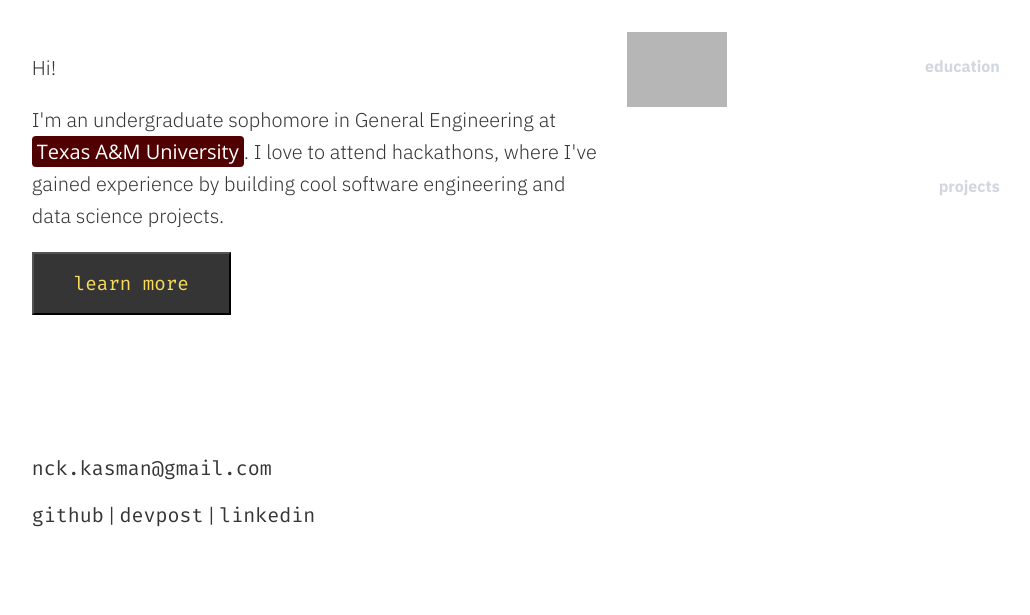
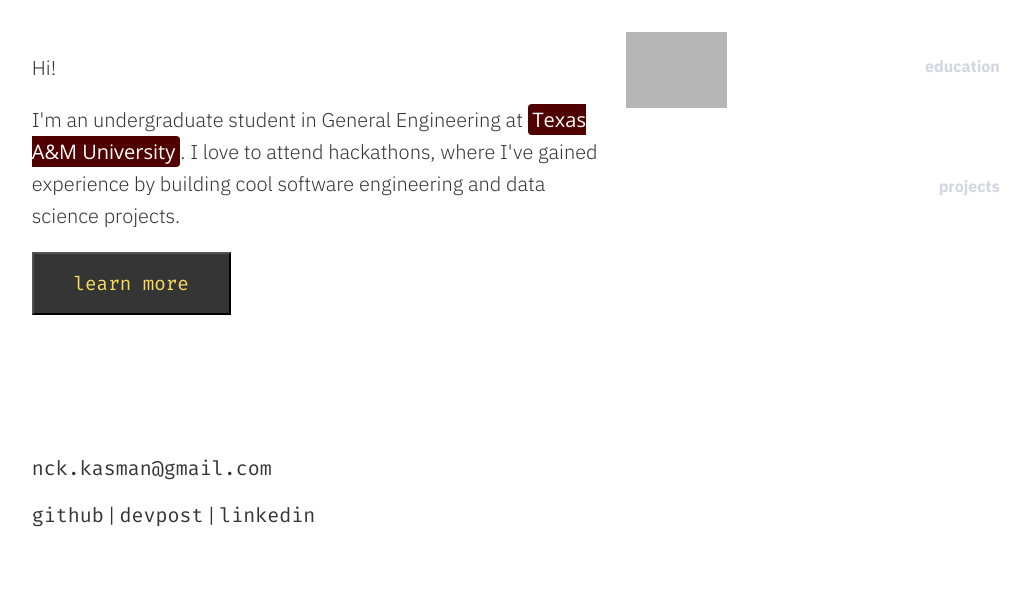
Before and after one commit to nckasman/nckasman.github.io, a plain HTML site: page index.html in a window 1280 px wide. Shown: the part 143-758 px from the top of the page, without its empty margins (229-1259 px from the left). Drawn offline with nearby package versions, Linux system fonts and the light colour scheme; grey boxes are pictures that could not be loaded.

Commit message:
update text

```diff
--- a/index.html
+++ b/index.html
@@ -45,7 +45,7 @@
                 <div id = "intro">
                     <div id = "text">
                         <p>Hi!</p>
-                        <p>I'm an undergraduate sophomore in General Engineering at <span style = "color: white; background: #500000; border-radius: 4px; padding: 2px 5px; font-family: 'Open Sans', sans-serif;">Texas A&M University</span>. I love to attend hackathons, where I've gained experience by building cool software engineering and data science projects.</p>
+                        <p>I'm an undergraduate student in General Engineering at <span style = "color: white; background: #500000; border-radius: 4px; padding: 2px 5px; font-family: 'Open Sans', sans-serif;">Texas A&M University</span>. I love to attend hackathons, where I've gained experience by building cool software engineering and data science projects.</p>
                         <a href = "#education"><button type = "button" id = "more">learn more</button></a>
                     </div>
                     <div id = "pfp"><img src = "img/pfp.png"></div>
```
